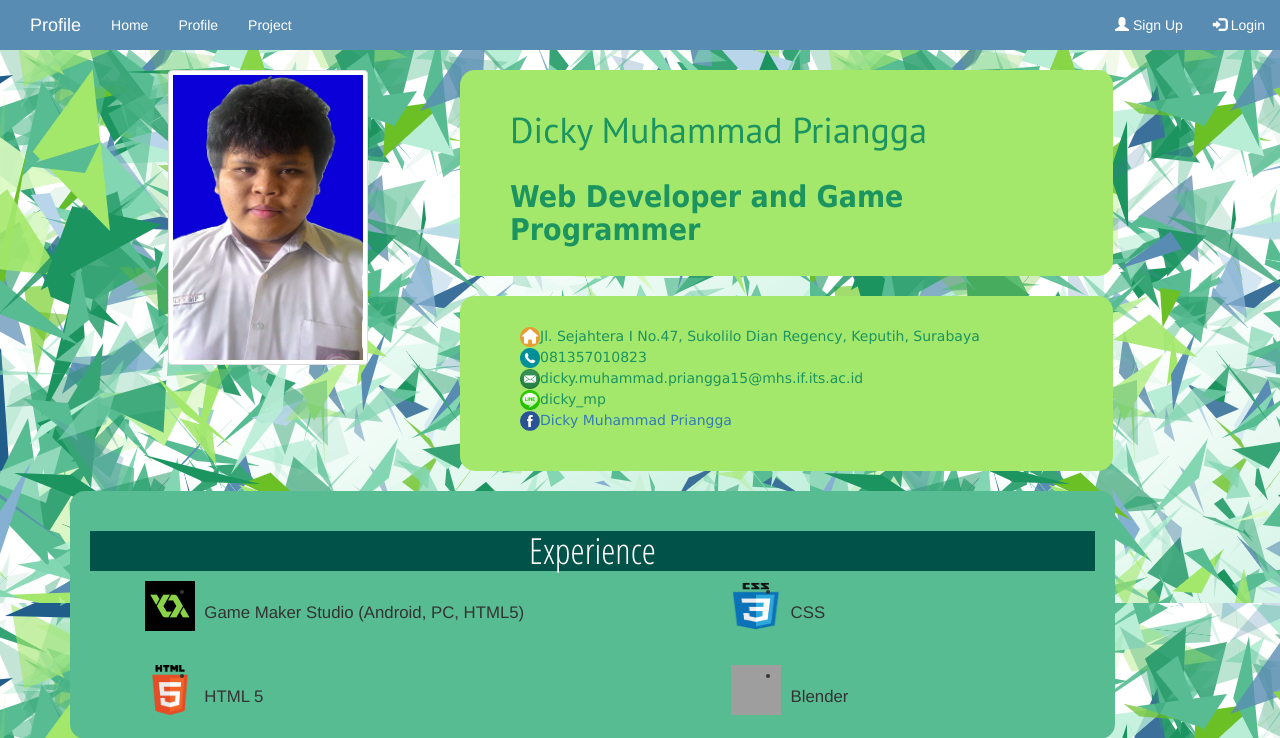
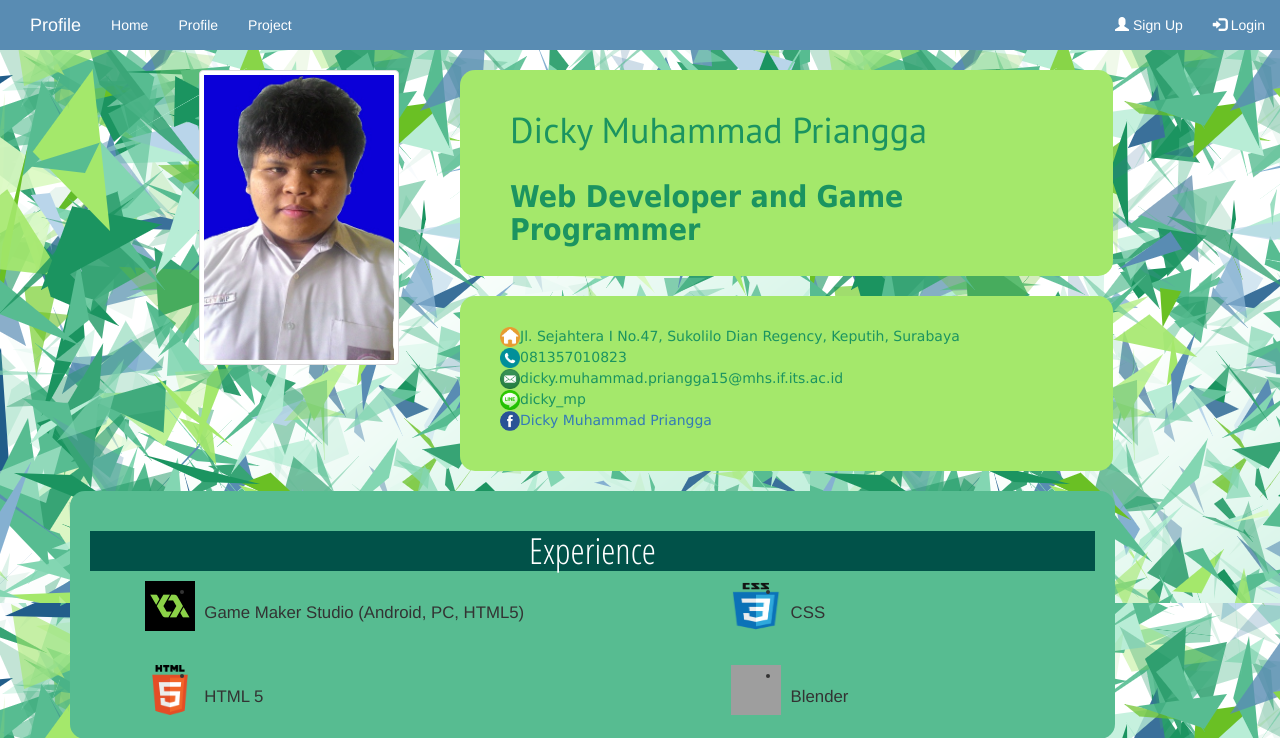
Before and after one commit to DickyMP/DickyMP.github.io, a PHP site: page / in a window 1280 px wide. Shown: the top 738 px of the page. Run offline with PHP 8.4, Linux system fonts and the light colour scheme; some libraries are stand-ins or nearby versions; grey boxes are pictures that could not be loaded.

Commit message:
Add files via upload

```diff
--- a/index.css
+++ b/index.css
@@ -49,7 +49,9 @@
 {
 	background-color: #A4E86B;
 	border-radius: 15px;
-	padding: 30px 20px;
+	padding-top: 30px;
+	padding-bottom: 30px;
+	padding-right: 30px;
 }
 
 #profile-contact ul
--- a/index.html
+++ b/index.html
@@ -38,7 +38,7 @@
 		<div class="profile-content">
 			<div class="container">
 				<div class="row">
-					<div class="col-sm-offset-1 col-sm-3">
+					<div class="col-sm-offset-1 col-sm-3 text-center">
 						<img src="profile-picture.jpg" class="img-thumbnail" alt="Profile Picture" width="200" height="300">
 					</div>
 					<div class="col-sm-7">
```
